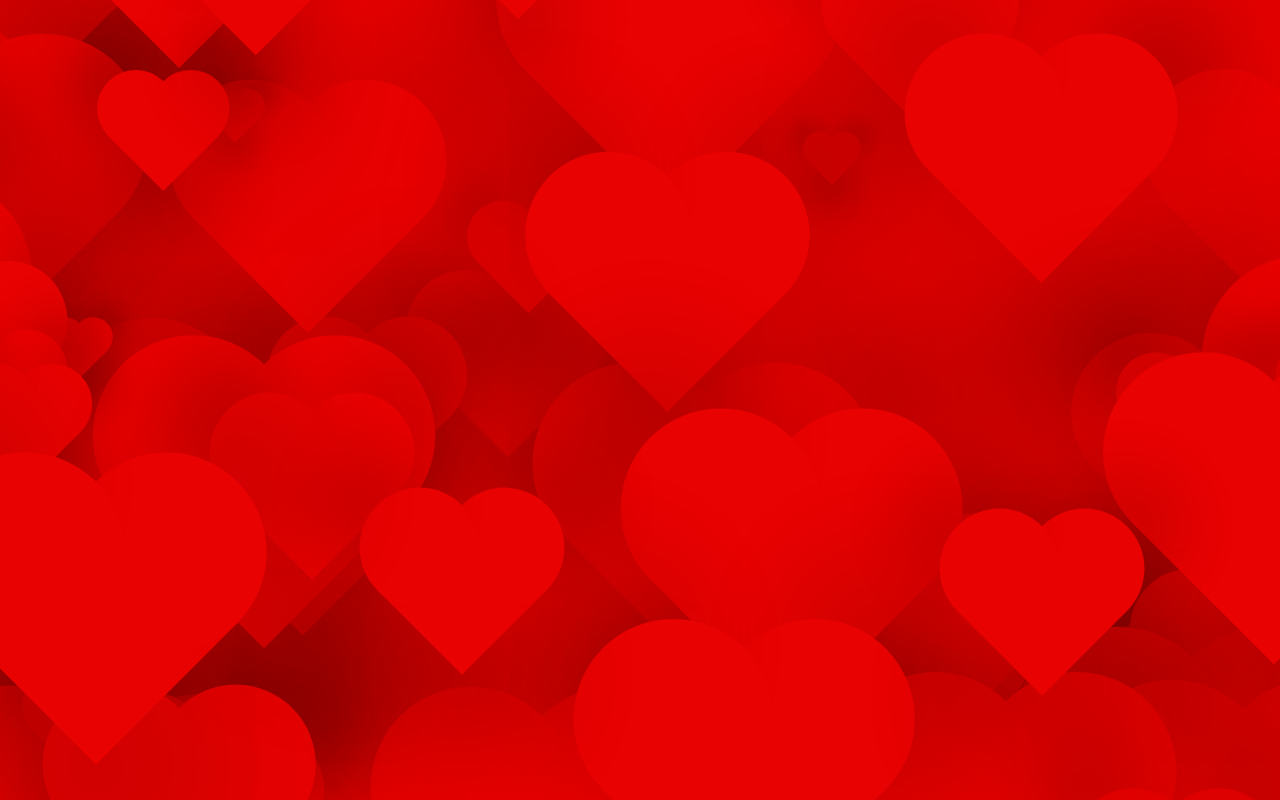
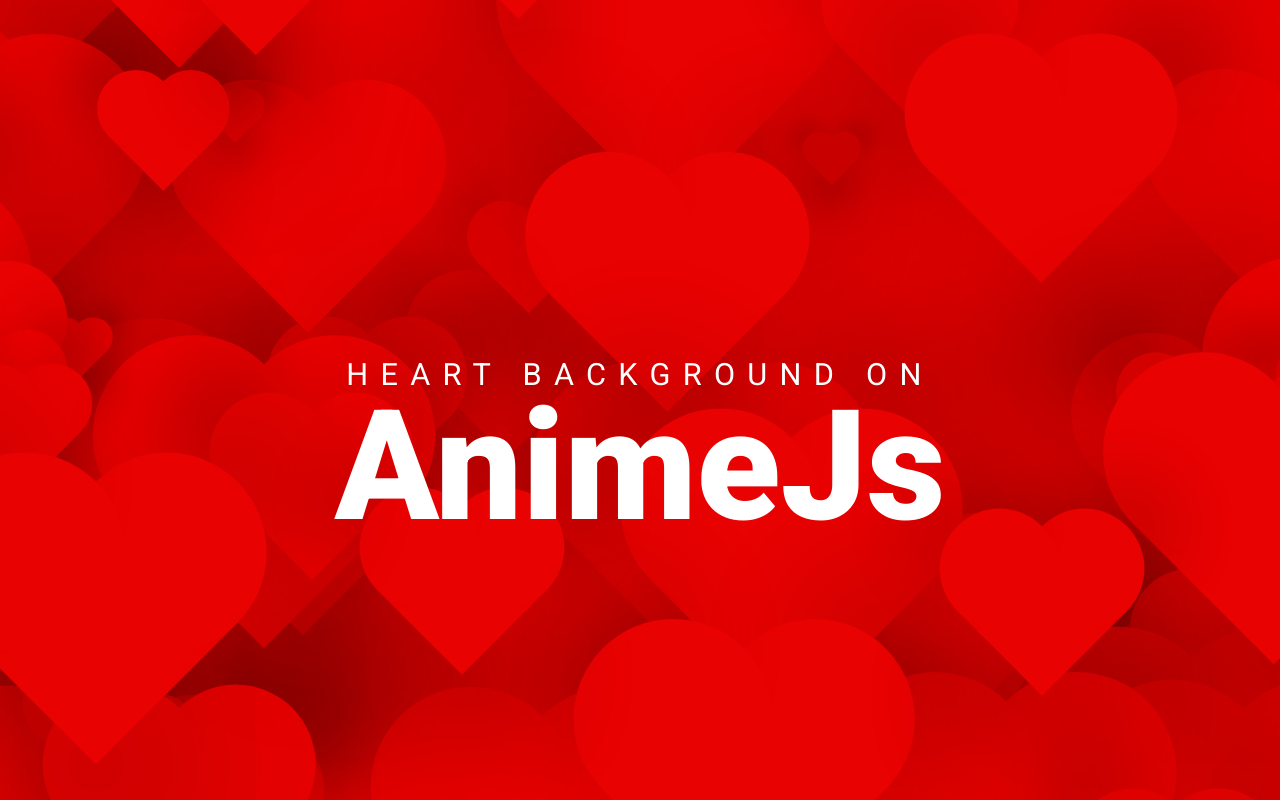
Before and after one commit to luisfernandomgrs/Animated-Heart-CSS, a plain HTML site: page index.html in a window 1280 px wide. Drawn offline with Linux system fonts and the light colour scheme.

Commit message:
Text Title and Sub-title added in center Window

```diff
--- a/css/style.css
+++ b/css/style.css
@@ -6,30 +6,21 @@
     box-sizing: border-box;
     font-family: "Roboto",sans-serif;
 }
-/* body {
-    position: relative;
-    overflow: hidden;
-    display: flex;
-    justify-content: center;
-    align-items: center;
-    min-height: 100vh;
-    background: #e80202;
-} */
-/* h2 {
+h2 {
     color: #fff;
     text-align: center;
     font-size: 12vw;
     line-height: 0.6em;
     z-index: 1000;
     font-weight: 900;
-    // pointer-events: none;
+    /* pointer-events: none; */
 }
 h2 span {
     font-size: 0.2em;
     letter-spacing: 0.4em;
     font-weight: 400;
     text-transform: uppercase;
-} */
+}
 .container {
     position: absolute;
     top: 0;
--- a/index.html
+++ b/index.html
@@ -9,9 +9,7 @@
 </head>
 <body>
     <div class="container">
-        <!-- <h2>
-        <span>Anime.JS Animated</span></br>
-        Heart</h2> -->
+        <h2><span>Heart Background On</span><br>AnimeJs</h2>
         <div class="heart"></div>
     </div>
 
```
